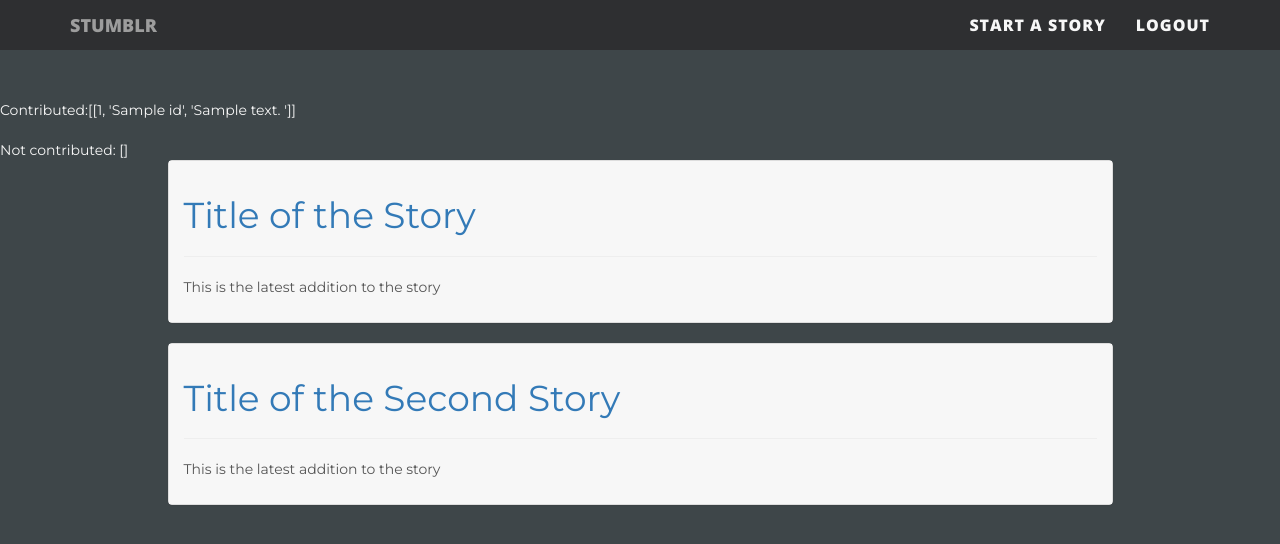
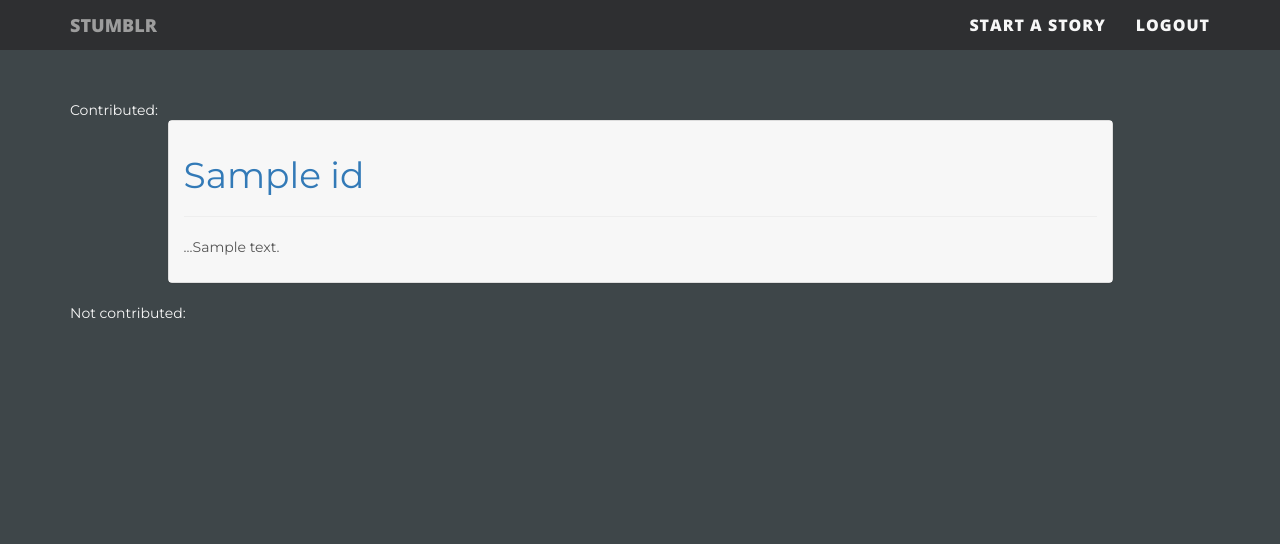
Before and after one commit to Zzcnick/Stumblr, a Flask app: page / in a window 1280 px wide. Shown: the top 544 px of the page. Run offline with Flask 2, Linux system fonts and the light colour scheme; a user stored in the database is signed in; tables that the repository leaves empty hold one stand-in row (values such as "Sample post"); some libraries are stand-ins or nearby versions.

Commit message:
Template for landing page after logging in

```diff
--- a/templates/stories.html
+++ b/templates/stories.html
@@ -16,11 +16,11 @@
 
 {%block content %}
 
-Contributed:{{ usercontributed }}<br><br>
+<div class = "container">
+  Contributed:<br>
+</div>
 
-Not contributed: {{ usernotcontributed }} <br>
-
-
+{%for story in usercontributed %}
 <div class="container">
   <div class="row">
     <div class="col-md-10 col-md-offset-1">
@@ -29,33 +29,11 @@ Not contributed: {{ usernotcontributed }} <br>
 	  <div class="row">
 	    <div class="col-lg-12">
 
-	      <h1><a href="/s/1">Title of the Story</a></h1>
+	      <h1><a href="/s/{{ story[0] }}">{{ story[1]  }}</a></h1>
 	      <!-- display story -->
 	      <hr>
 	      <div>
-		<p>This is the latest addition to the story </p>
-	      </div>
-	    </div>
-	  </div>
-	</div>
-      </div>
-    </div>
-  </div>
-</div>
-
-<div class="container">
-  <div class="row">
-    <div class="col-md-10 col-md-offset-1">
-      <div class="panel panel-default">
-	<div class="panel-body">
-	  <div class="row">
-	    <div class="col-lg-12">
-
-	      <h1><a href="/s/1">Title of the Second Story</a></h1>
-	      <!-- display story -->
-	      <hr>
-	      <div>
-		<p>This is the latest addition to the story </p>
+		<p>...{{ story[2] }}</p>
 	      </div>
 	    </div>
 	  </div>
@@ -66,4 +44,34 @@ Not contributed: {{ usernotcontributed }} <br>
 </div>
 
 
+{%endfor %}
+
+<div class="container">
+  Not contributed:
+</div>
+
+{%for story in usernotcontributed %}
+<div class="container">
+  <div class="row">
+    <div class="col-md-10 col-md-offset-1">
+      <div class="panel panel-default">
+	<div class="panel-body">
+	  <div class="row">
+	    <div class="col-lg-12">
+
+	      <h1><a href="/s/1">{{ story[1]  }}</a></h1>
+	      <!-- display story -->
+	      <hr>
+	      <div>
+		<p>{{ story[2] }}</p>
+	      </div>
+	    </div>
+	  </div>
+	</div>
+      </div>
+    </div>
+  </div>
+</div>
+{%endfor %}
+
 {%endblock %}
```
